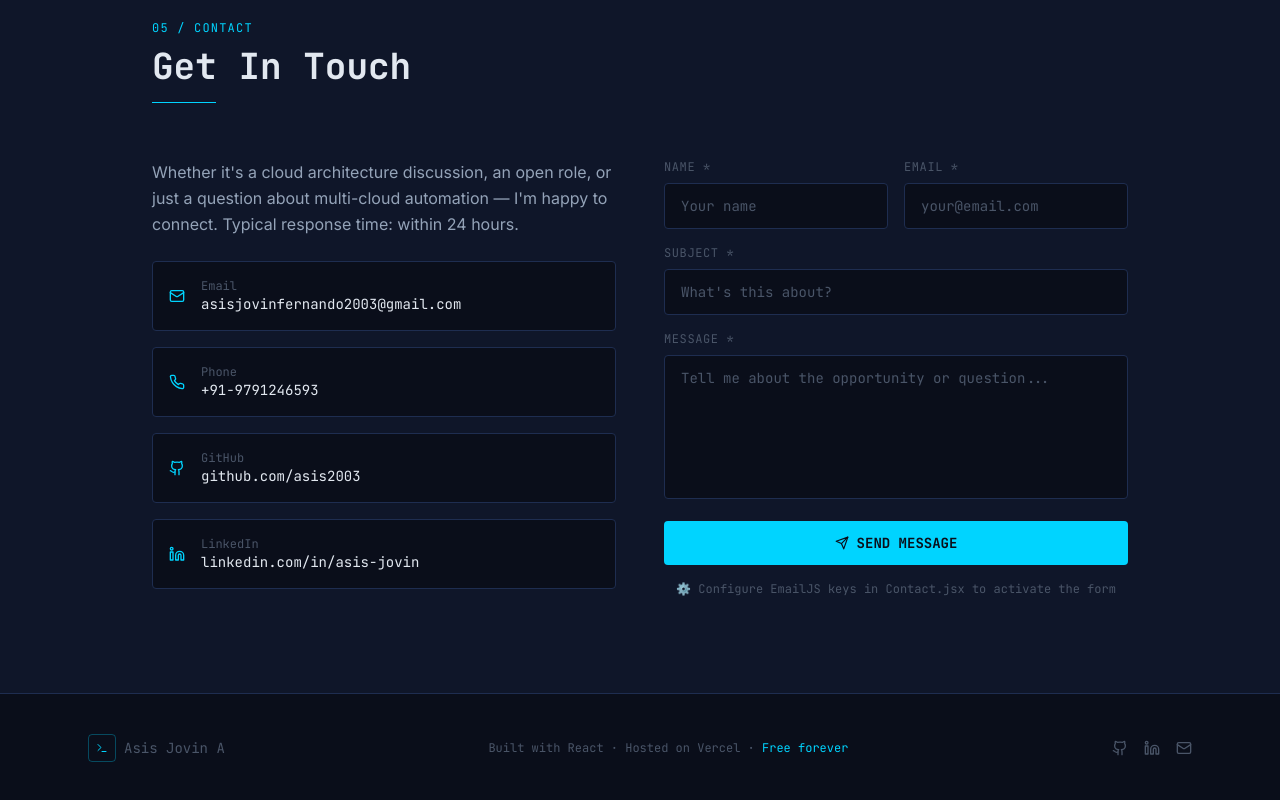
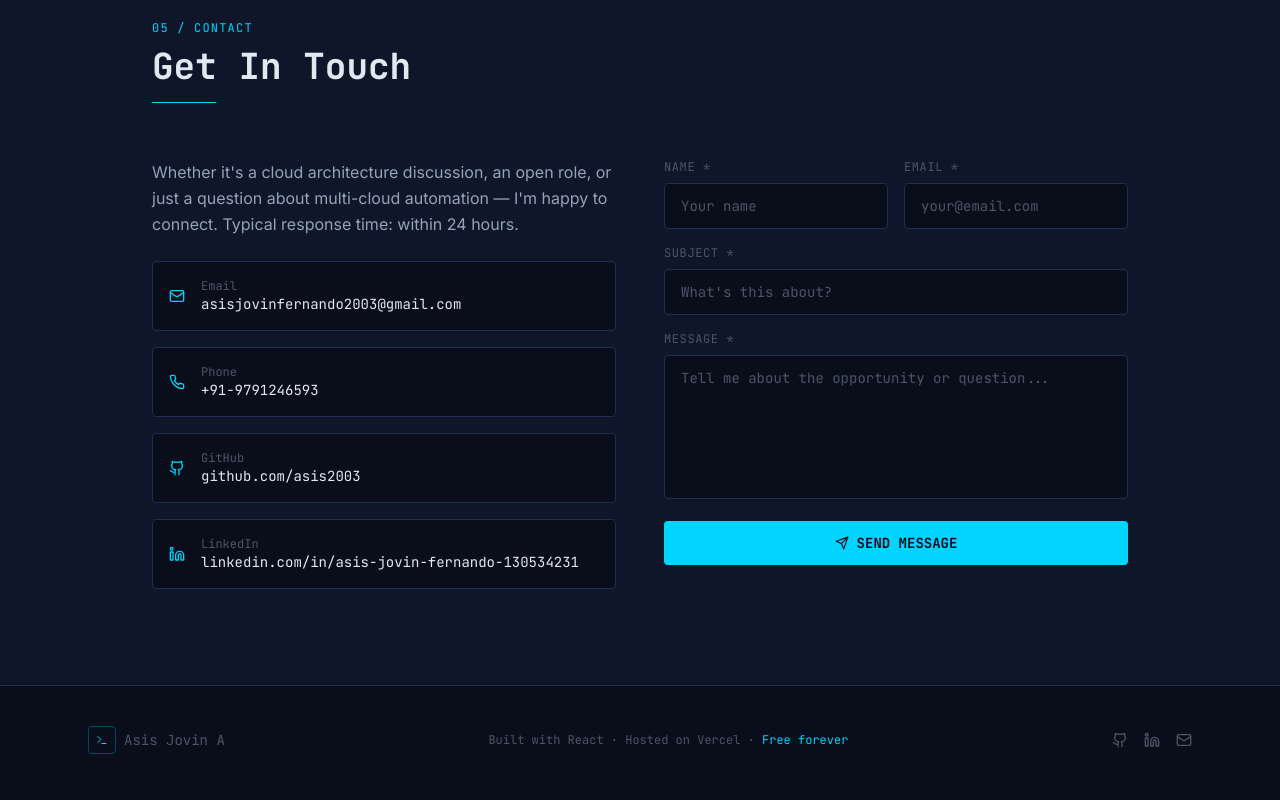
Before and after one commit to asis2003/portfolio, a React (Vite) app: page / in a window 1280 px wide. Shown: the part 5326-6126 px from the top of the page. Built offline with nearby package versions, Linux system fonts and the light colour scheme.

Commit message:
fix linkedin https

```diff
--- a/src/components/Contact.jsx
+++ b/src/components/Contact.jsx
@@ -81,7 +81,7 @@ export default function Contact() {
                 { icon: <Mail size={16} />, label: 'Email', value: personal.email, href: `mailto:${personal.email}` },
                 { icon: <Phone size={16} />, label: 'Phone', value: personal.phone, href: `tel:${personal.phone}` },
                 { icon: <Github size={16} />, label: 'GitHub', value: 'github.com/asis2003', href: personal.github },
-                { icon: <Linkedin size={16} />, label: 'LinkedIn', value: 'linkedin.com/in/asis-jovin', href: personal.linkedin },
+                { icon: <Linkedin size={16} />, label: 'LinkedIn', value: 'linkedin.com/in/asis-jovin-fernando-130534231', href: personal.linkedin },
               ].map(item => (
                 <a
                   key={item.label}
@@ -185,11 +185,6 @@ export default function Contact() {
                   Failed to send. Try emailing directly.
                 </div>
               )}
-
-              {/* EmailJS setup note (remove after configuring) */}
-              <p className="font-mono text-xs text-[#4a5568] text-center">
-                ⚙️ Configure EmailJS keys in Contact.jsx to activate the form
-              </p>
             </form>
           </div>
         </div>
--- a/src/components/Hero.jsx
+++ b/src/components/Hero.jsx
@@ -139,7 +139,7 @@ export default function Hero() {
       </div>
 
       {/* Terminal block floating right (desktop) */}
-      <div className="hidden lg:block absolute right-8 top-1/2 -translate-y-1/2 w-80 rounded border border-[#1e2d50] bg-[#0f1629] overflow-hidden glow-cyan">
+      <div className="hidden lg:block absolute right-12 top-1/2 -translate-y-1/2 w-72 rounded border border-[#1e2d50] bg-[#0f1629] overflow-hidden glow-cyan">
         <div className="flex items-center gap-2 px-4 py-3 bg-[#131d35] border-b border-[#1e2d50]">
           <span className="w-3 h-3 rounded-full bg-red-500/60" />
           <span className="w-3 h-3 rounded-full bg-yellow-500/60" />
--- a/src/data.js
+++ b/src/data.js
@@ -6,7 +6,7 @@ export const personal = {
   email: 'asisjovinfernando2003@gmail.com',
   phone: '+91-9791246593',
   github: 'https://github.com/asis2003',
-  linkedin: 'https://linkedin.com/in/asis-jovin',
+  linkedin: 'https://www.linkedin.com/in/asis-jovin-fernando-130534231',
   summary: `Cloud Engineer with 1+ year of hands-on experience designing, deploying, managing,
   monitoring, and automating large-scale cloud infrastructure across AWS, Azure, and GCP for
   mission-critical SaaS platforms. Automation-first mindset — builds tools and scripts (Python, Bash)
```
Also changed, not shown: 2 other files (tests, documents, lock files or other folders).
